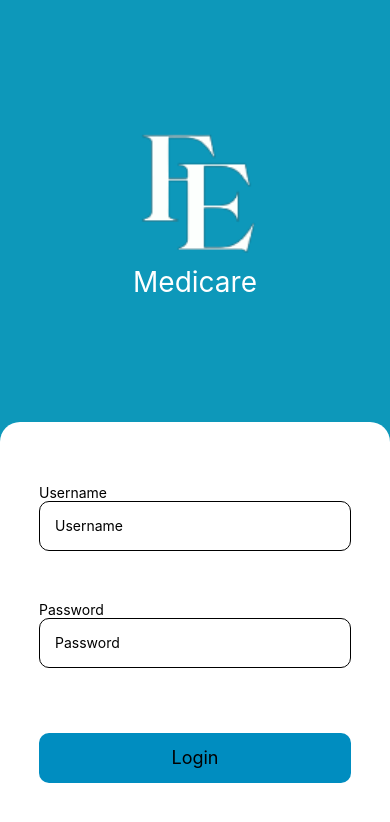
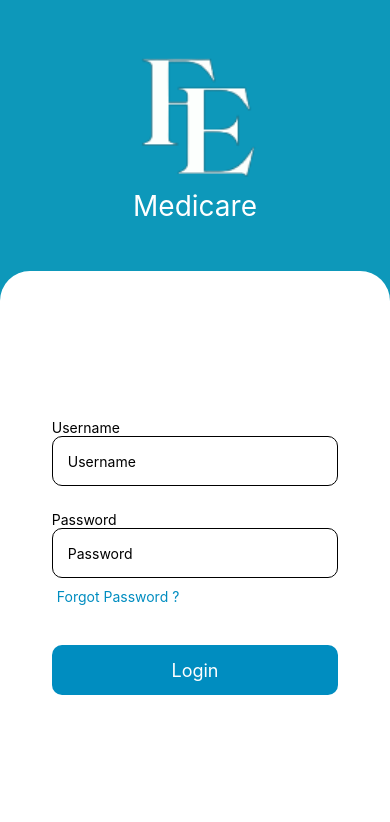
Before and after one commit to Dhananjaya1321/MedicareMobileApplication, a React Native app in the folder Medicare/: screen / in a window 390 px wide. Shown: the top 822 px of the page. Built offline with nearby package versions, Linux system fonts and the light colour scheme.

Commit message:
Updated Login page

```diff
--- a/Medicare/components/Button.tsx
+++ b/Medicare/components/Button.tsx
@@ -1,16 +1,17 @@
 import {Pressable, Text} from "react-native";
 import React from "react";
 
-export function Button({text,stylesPressable,stylesText}:props) {
+export function Button({text,stylesPressable,stylesText,event}:props) {
     return (
-        <Pressable style={stylesPressable}>
+        <Pressable style={stylesPressable} onPress={event}>
             <Text style={stylesText}>{text}</Text>
         </Pressable>
     );
 }
 
 type props={
-    text:string,
+    text:any,
     stylesPressable:any,
-    stylesText:any
+    stylesText:any,
+    event:any
 }
--- a/Medicare/components/InputField.tsx
+++ b/Medicare/components/InputField.tsx
@@ -25,6 +25,6 @@ export function InputField({value, placeholder,event}: props) {
 
 type props = {
     value: any,
-    placeholder: string,
+    placeholder: any,
     event:any
 }
--- a/Medicare/pages/LoginPage.tsx
+++ b/Medicare/pages/LoginPage.tsx
@@ -1,4 +1,14 @@
-import {Image, InputAccessoryView, SafeAreaView, Text, TextInput, View} from "react-native";
+import {
+    Image,
+    InputAccessoryView,
+    KeyboardAvoidingView,
+    Platform,
+    SafeAreaView,
+    ScrollView, StyleSheet,
+    Text,
+    TextInput,
+    View
+} from "react-native";
 // @ts-ignore
 import logo from "../assets/image/logo.png";
 import {Button} from "../components/Button.tsx";
@@ -15,32 +25,66 @@ export function LoginPage() {
         setPassword(event);
     }
     return (
-        <SafeAreaView style={{flex: 1}}>
+        <SafeAreaView style={{flex: 1, backgroundColor: '#0D98BA'}}>
+            <ScrollView style={{flex: 1}} contentContainerStyle={{flexGrow: 1}}>
+                <KeyboardAvoidingView
+                    behavior={Platform.OS === 'ios' ? 'padding' : 'height'}
+                    style={{flex: 1}}
+                >
                     <View style={{
+                        flex: 1,
+                        justifyContent: 'center',
+                        alignItems: 'center',
+                    }}>
+                        <View style={{
+                            flex: 1,
+                            justifyContent: 'center',
+                            alignItems: 'center',
                             width: '100%',
-                backgroundColor: '#0D98BA',
-                flex: 1,
-                justifyContent: "center",
-                alignItems: "center",
                         }}>
-                <View style={{flex: 1, justifyContent: 'center', alignItems: 'center', width: '100%'}}>
                             <Image source={logo} style={{width: 200}}/>
                             <Text style={{fontSize: 28, color: 'white'}}>Medicare</Text>
                         </View>
                         <View style={{
-                    flex: 1,
-                    gap: 50,
+                            flex: 2,
+                            gap: 25,
                             justifyContent: 'center',
                             alignItems: 'center',
                             backgroundColor: 'white',
                             width: '100%',
-                    borderTopLeftRadius: 20,
-                    borderTopRightRadius: 20,
+                            borderTopLeftRadius: 30,
+                            borderTopRightRadius: 30,
+                            padding: 16,
                         }}>
                             <InputField value={username} placeholder={'Username'} event={handleUsernameChange}/>
+                            <View style={{
+                                gap: 0,
+                                justifyContent: 'center',
+                                alignItems: 'center',
+                                backgroundColor: 'white',
+                                width: '100%',
+                            }}>
                                 <InputField value={password} placeholder={'Password'} event={handlePasswordChange}/>
+                                <Button
+                                    text={'Forgot Password ?'}
+                                    stylesPressable={{
+                                        width: '80%',
+                                        backgroundColor: 'white',
+                                        justifyContent: 'flex-start',
+                                        alignItems: 'start',
+                                        marginTop: 10,
+                                    }}
+                                    stylesText={{
+                                        fontSize: 14,
+                                        paddingLeft: 5,
+                                        color: '#008dc0'
+                                    }}
+                                    event={""}/*event*/
+                                />
+                            </View>
 
-                    <Button text={'Login'}
+                            <Button
+                                text={'Login'}
                                 stylesPressable={{
                                     width: '80%',
                                     height: 50,
@@ -48,15 +92,18 @@ export function LoginPage() {
                                     borderRadius: 10,
                                     justifyContent: 'center',
                                     alignItems: 'center',
-                                marginTop: 15
+                                    marginTop: 15,
                                 }}
                                 stylesText={{
                                     fontSize: 18,
+                                    color: 'white'
                                 }}
+                                event={''}/*event*/
                             />
                         </View>
                     </View>
+                </KeyboardAvoidingView>
+            </ScrollView>
         </SafeAreaView>
     )
-
 }
--- a/Medicare/pages/WelcomePage.tsx
+++ b/Medicare/pages/WelcomePage.tsx
@@ -64,6 +64,7 @@ export function WelcomePage() {
                                 fontSize: 18,
                                 color: '#32CBF1'
                             }}
+                            event={''}/*events*/
                         />
                         <Button
                             text={"Create account"}
@@ -81,6 +82,7 @@ export function WelcomePage() {
                                 fontSize: 18,
                                 color: '#0D98BA'
                             }}
+                            event={''}/*events*/
                         />
                         <View style={{flex:.5}}></View>
                     </View>
```
Lines whose indentation alone changed are shown as unchanged.
